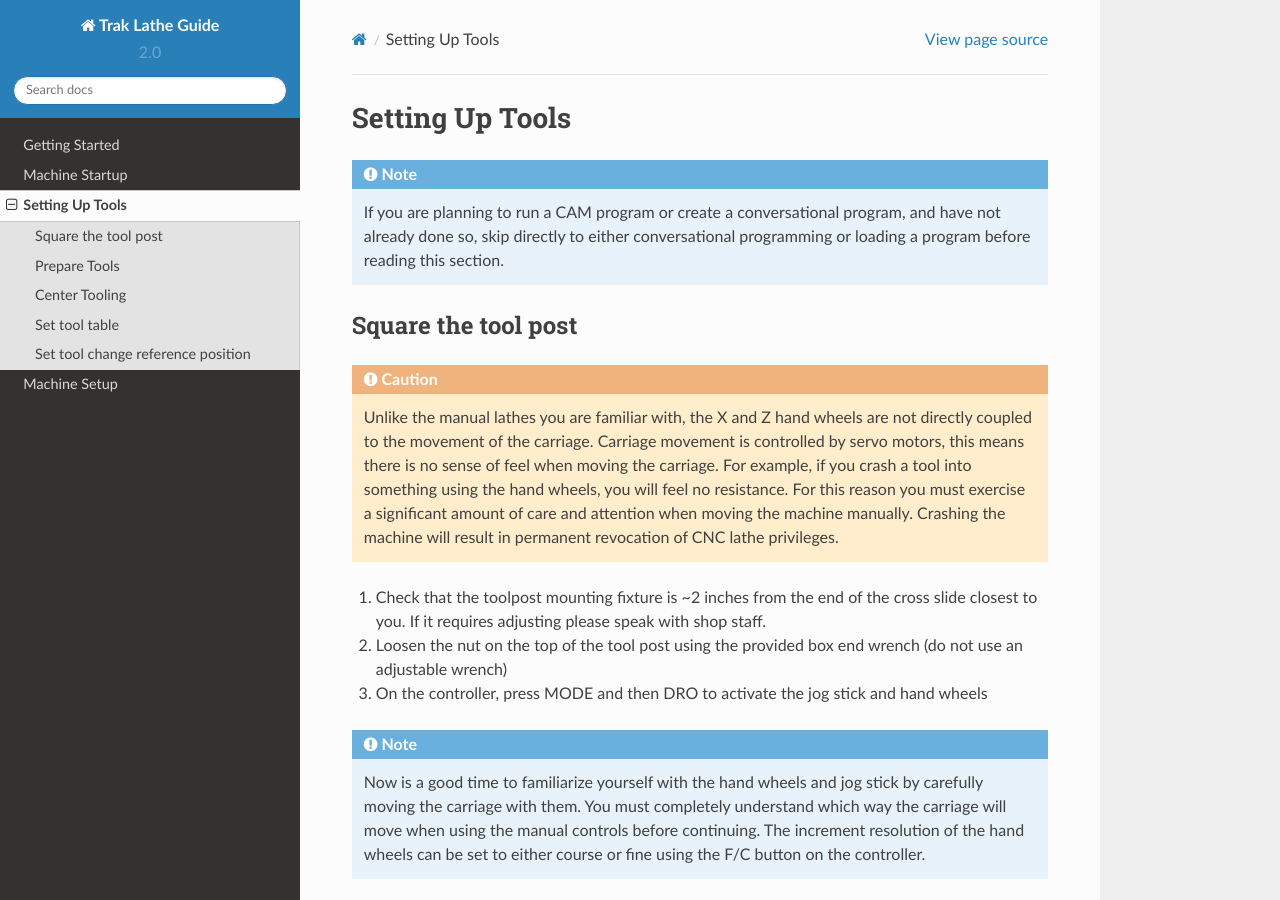
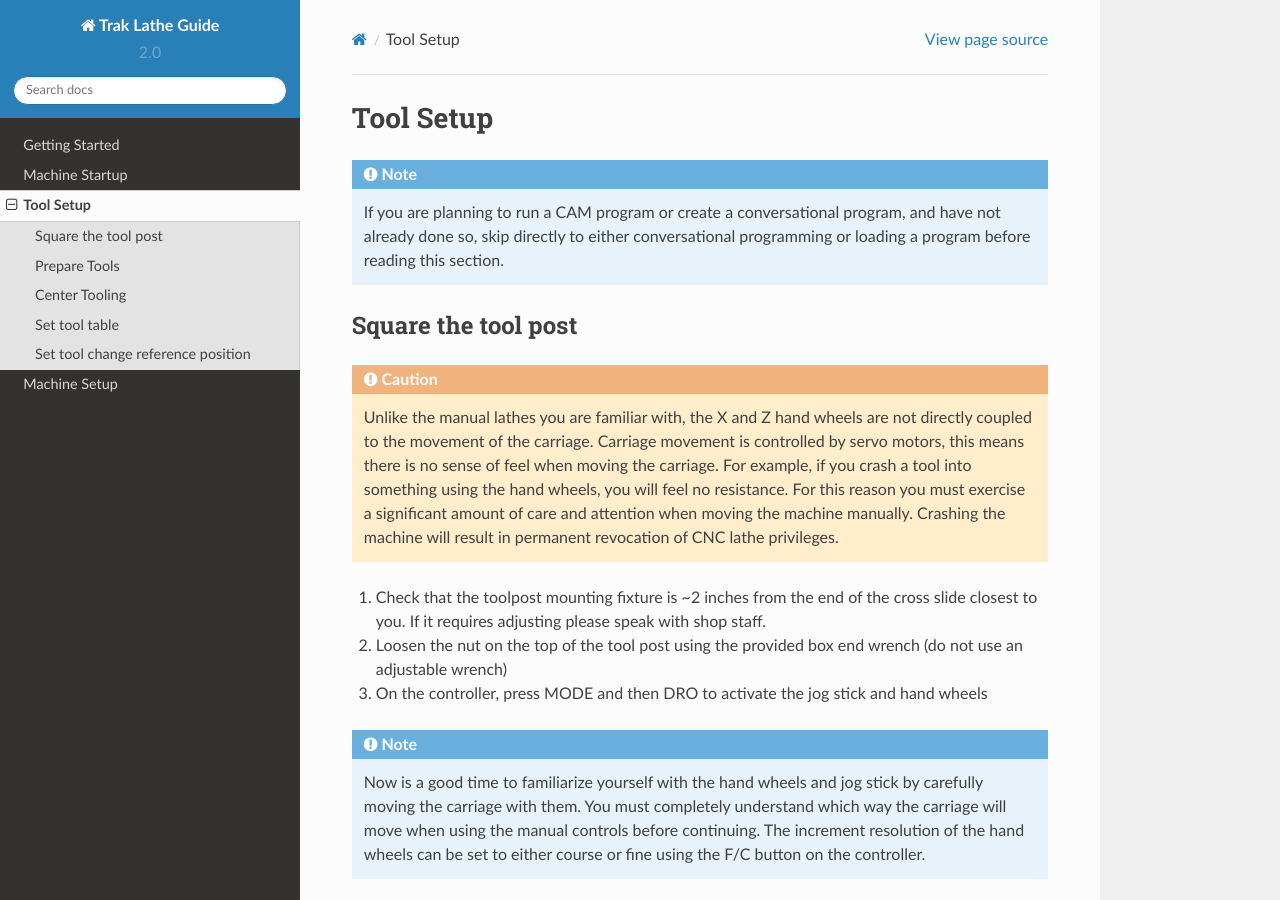
Before and after one commit to StudentShop/Trak-Lathe-Guide, a Sphinx documentation site: the page built from source/toolsetup.txt, in a window 1280 px wide and 900 px high. Built offline with Sphinx 7.4.7 and the Read the Docs theme 2.0.0, drawn with Linux system fonts in a browser that asks for light colours.

Commit message:
Change title of toolsetup.txt & recompile

```diff
--- a/source/toolsetup.txt
+++ b/source/toolsetup.txt
@@ -1,5 +1,5 @@
-Setting Up Tools
-****************
+Tool Setup
+*********
 
 .. note:: If you are planning to run a CAM program or create a conversational program, and have not already done so, skip directly to either conversational programming or loading a program before reading this section.
 
```
Also changed, not shown: 12 other files.
